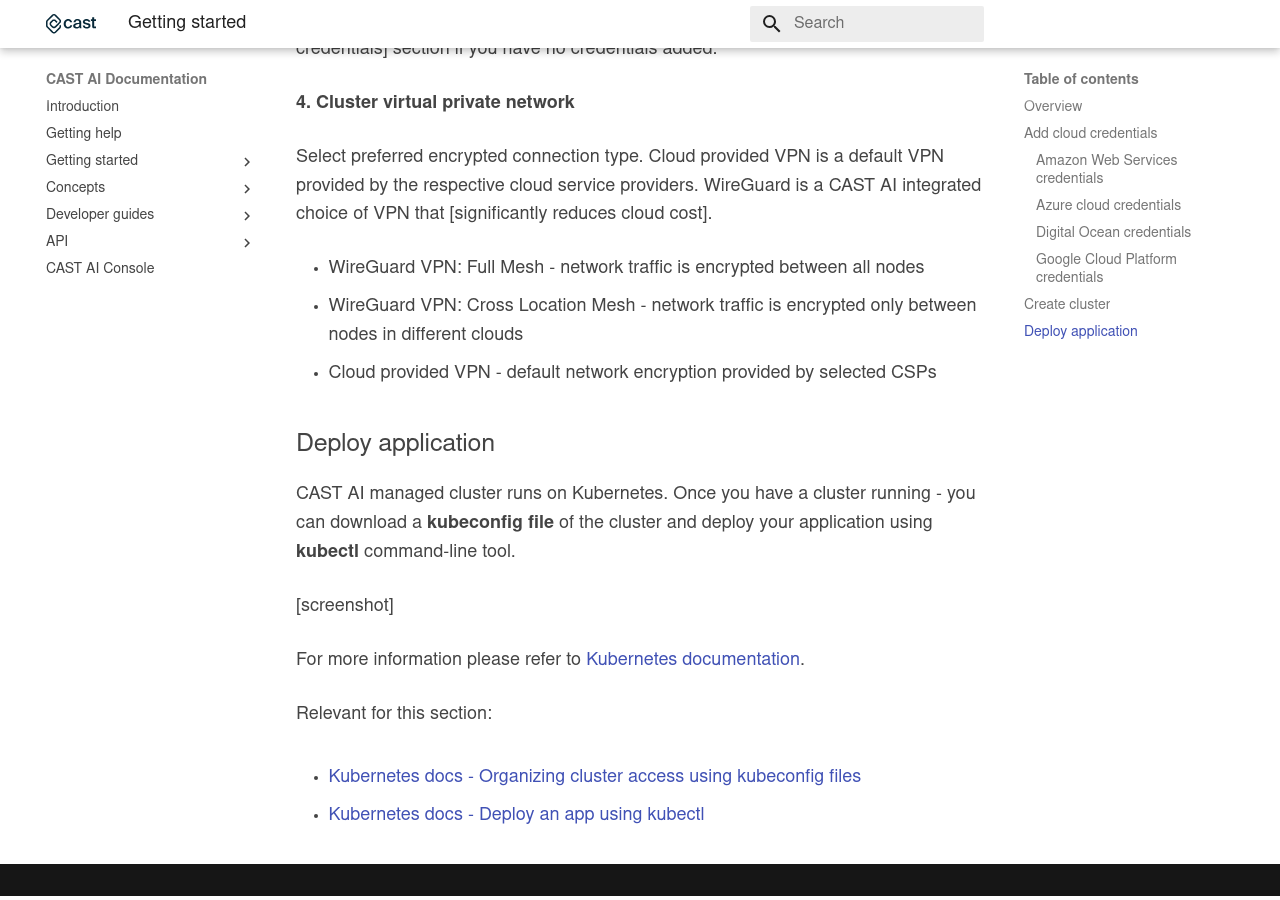
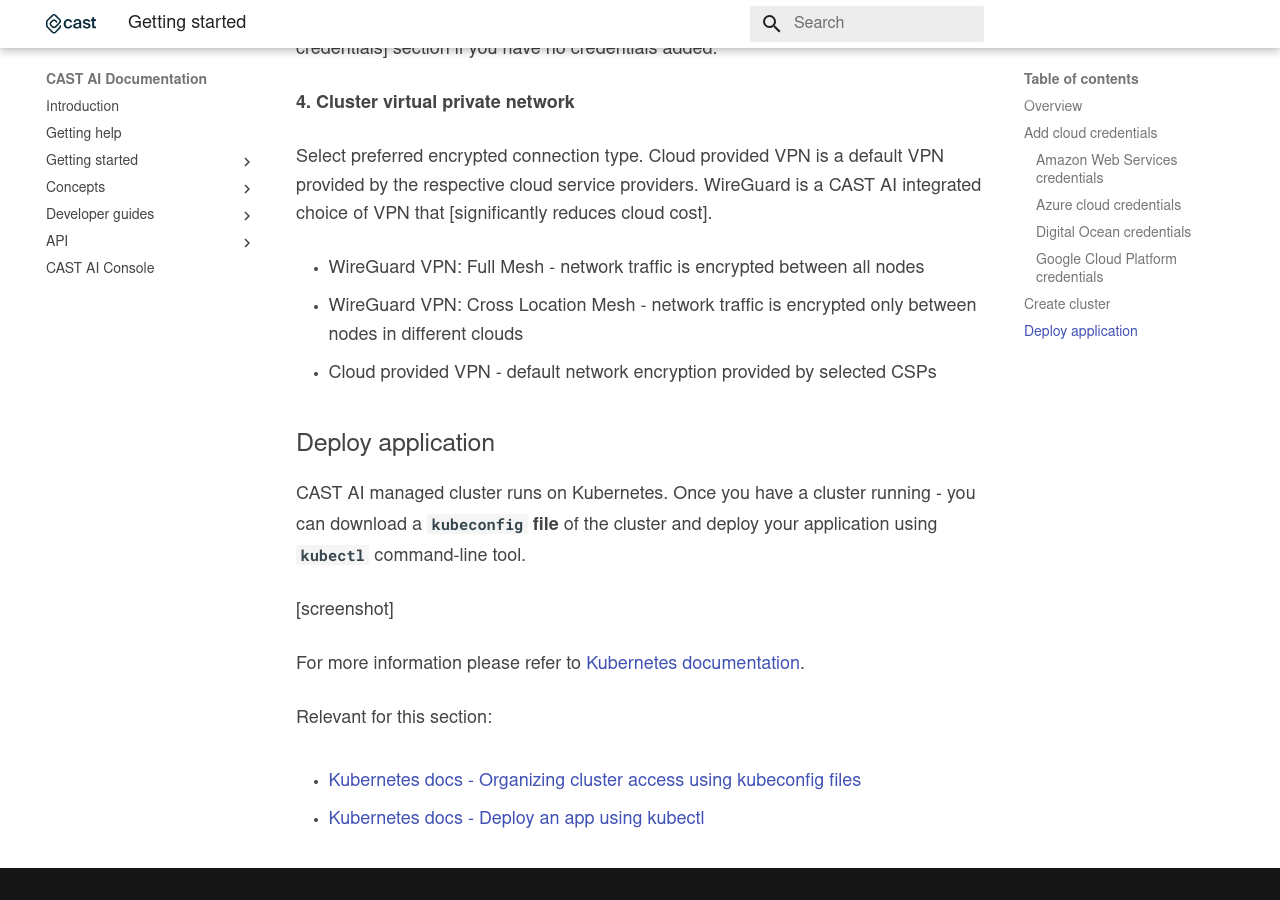
Before and after one commit to castai/docs, an MkDocs documentation site: the page built from docs/getting-started.md, in a window 1280 px wide and 900 px high, scrolled down 3883 px. Built offline with MkDocs 1.6.1 and Material for MkDocs 9.7.7, drawn with Linux system fonts in a browser that asks for light colours; some web fonts are replaced.

```diff
--- a/docs/getting-started.md
+++ b/docs/getting-started.md
@@ -125,7 +125,7 @@ Select preferred encrypted connection type. Cloud provided VPN is a default VPN
 
 ## Deploy application
 
-CAST AI managed cluster runs on Kubernetes. Once you have a cluster running - you can download a **kubeconfig file** of the cluster and deploy your application using **kubectl** command-line tool.
+CAST AI managed cluster runs on Kubernetes. Once you have a cluster running - you can download a **`kubeconfig` file** of the cluster and deploy your application using **`kubectl`** command-line tool.
 
 [screenshot]
 
```
